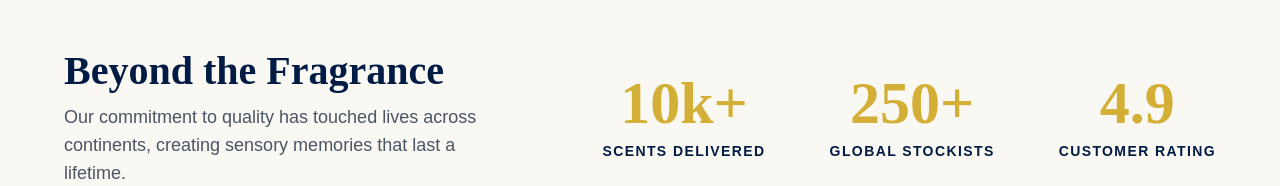
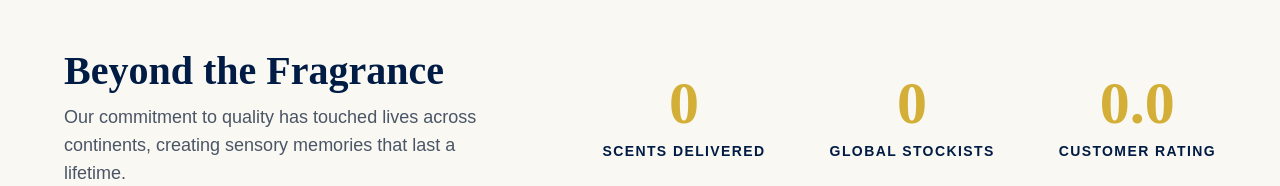
Before and after one commit to Sanimuhammad09/Roymall, a React (Vite) app: page / in a window 1280 px wide. Shown: the part 713-899 px from the top of the page. Built offline with nearby package versions, Linux system fonts and the light colour scheme; no server answers.

Commit message:
feat: show raw exact metrics without padding

```diff
--- a/src/routes/_storefront/index.tsx
+++ b/src/routes/_storefront/index.tsx
@@ -133,30 +133,30 @@ function Home() {
             <div className="flex flex-wrap justify-center lg:justify-end gap-10 md:gap-16">
               <div className="flex flex-col items-center">
                 <span className="font-display-lg text-metallic-gold font-bold text-5xl md:text-6xl">
-                  {metricsData?.scentsDelivered ? (
-                    <><AnimatedCounter end={Math.floor(metricsData.scentsDelivered / 1000)} />k+</>
+                  {metricsData?.scentsDelivered !== undefined ? (
+                    <AnimatedCounter end={metricsData.scentsDelivered} />
                   ) : (
-                    <><AnimatedCounter end={10} />k+</>
+                    <AnimatedCounter end={0} />
                   )}
                 </span>
                 <span className="font-label-md text-label-md text-regal-navy uppercase tracking-widest font-bold mt-2">Scents Delivered</span>
               </div>
               <div className="flex flex-col items-center">
                 <span className="font-display-lg text-metallic-gold font-bold text-5xl md:text-6xl">
-                  {metricsData?.globalStockists ? (
-                    <><AnimatedCounter end={metricsData.globalStockists} />+</>
+                  {metricsData?.globalStockists !== undefined ? (
+                    <AnimatedCounter end={metricsData.globalStockists} />
                   ) : (
-                    <><AnimatedCounter end={250} />+</>
+                    <AnimatedCounter end={0} />
                   )}
                 </span>
                 <span className="font-label-md text-label-md text-regal-navy uppercase tracking-widest font-bold mt-2">Global Stockists</span>
               </div>
               <div className="flex flex-col items-center">
                 <span className="font-display-lg text-metallic-gold font-bold text-5xl md:text-6xl">
-                  {metricsData?.customerRating ? (
+                  {metricsData?.customerRating !== undefined ? (
                     <AnimatedCounter end={metricsData.customerRating} decimals={1} />
                   ) : (
-                    <AnimatedCounter end={4.9} decimals={1} />
+                    <AnimatedCounter end={0} decimals={1} />
                   )}
                 </span>
                 <span className="font-label-md text-label-md text-regal-navy uppercase tracking-widest font-bold mt-2">Customer Rating</span>
```
